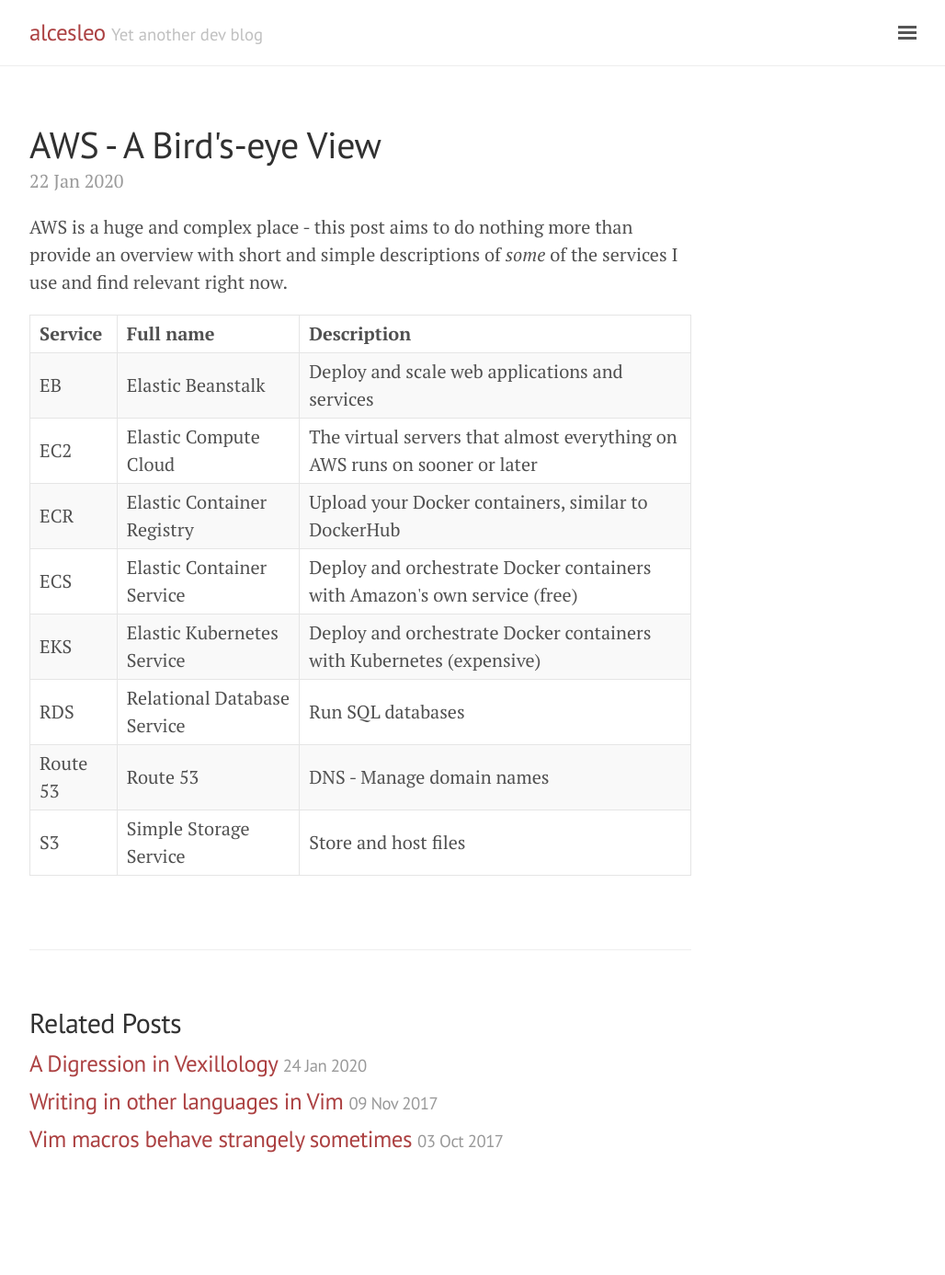
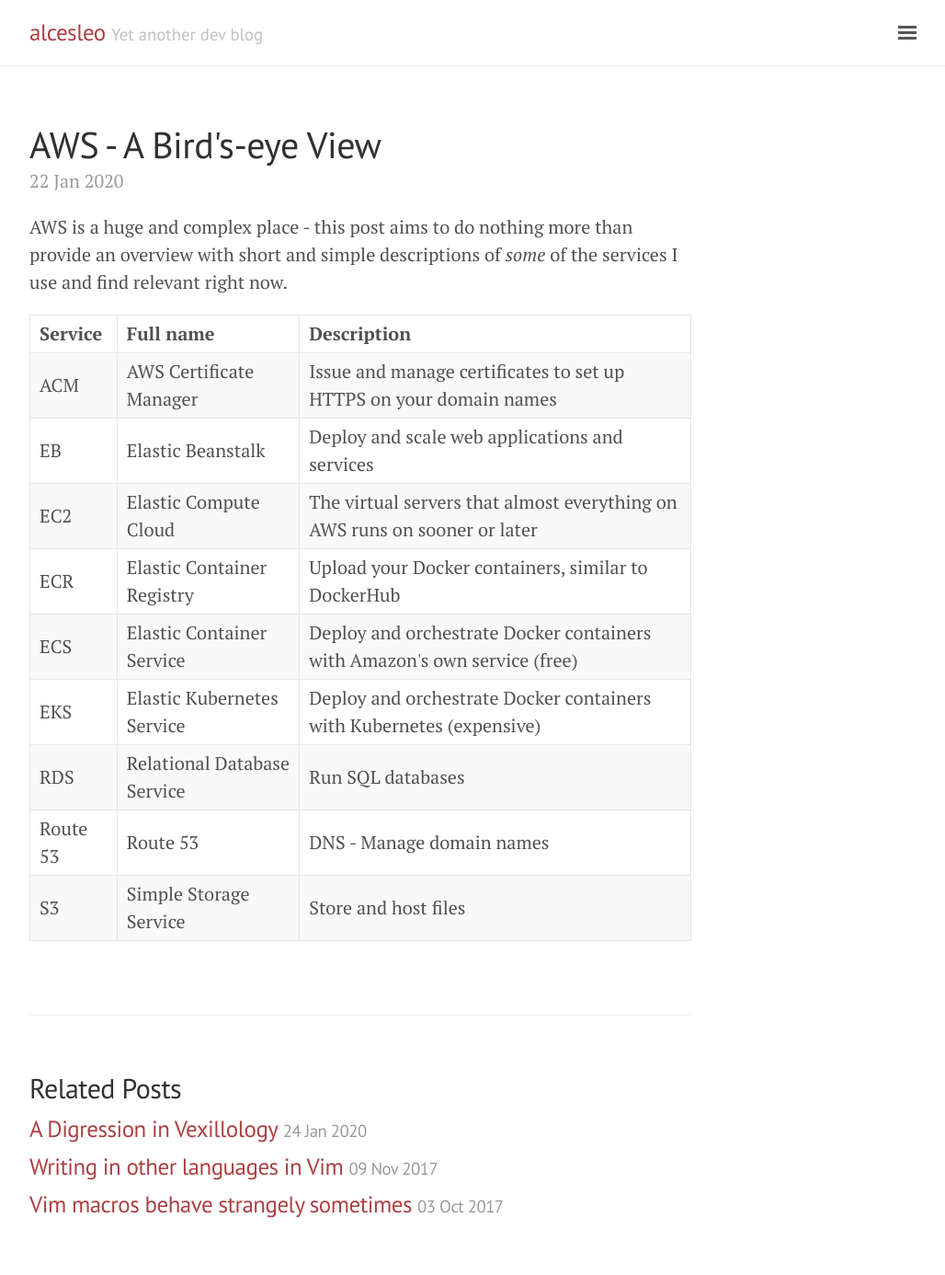
Before and after one commit to jsborjesson/jsborjesson.github.io, a Jekyll site: the page built from _posts/2020-01-22-aws-a-bird-s-eye-view.md, in a window 1280 px wide. Shown: the whole page at 92% size, without its empty margins (248-1276 px from the left). Built offline with Jekyll 4.4.1, drawn with Linux system fonts in a browser that asks for light colours; before the commit the page ends 1315 px from its top, so only the background shows below that.

Commit message:
Add ACM to AWS-list

```diff
--- a/_posts/2020-01-22-aws-a-bird-s-eye-view.md
+++ b/_posts/2020-01-22-aws-a-bird-s-eye-view.md
@@ -7,6 +7,7 @@ AWS is a huge and complex place - this post aims to do nothing more than provide
 
 | Service  | Full name                   | Description                                                               |
 | :------- | :-------------------------- | :------------------------------------------------------------------------ |
+| ACM      | AWS Certificate Manager     | Issue and manage certificates to set up HTTPS on your domain names        |
 | EB       | Elastic Beanstalk           | Deploy and scale web applications and services                            |
 | EC2      | Elastic Compute Cloud       | The virtual servers that almost everything on AWS runs on sooner or later |
 | ECR      | Elastic Container Registry  | Upload your Docker containers, similar to DockerHub                       |
```
